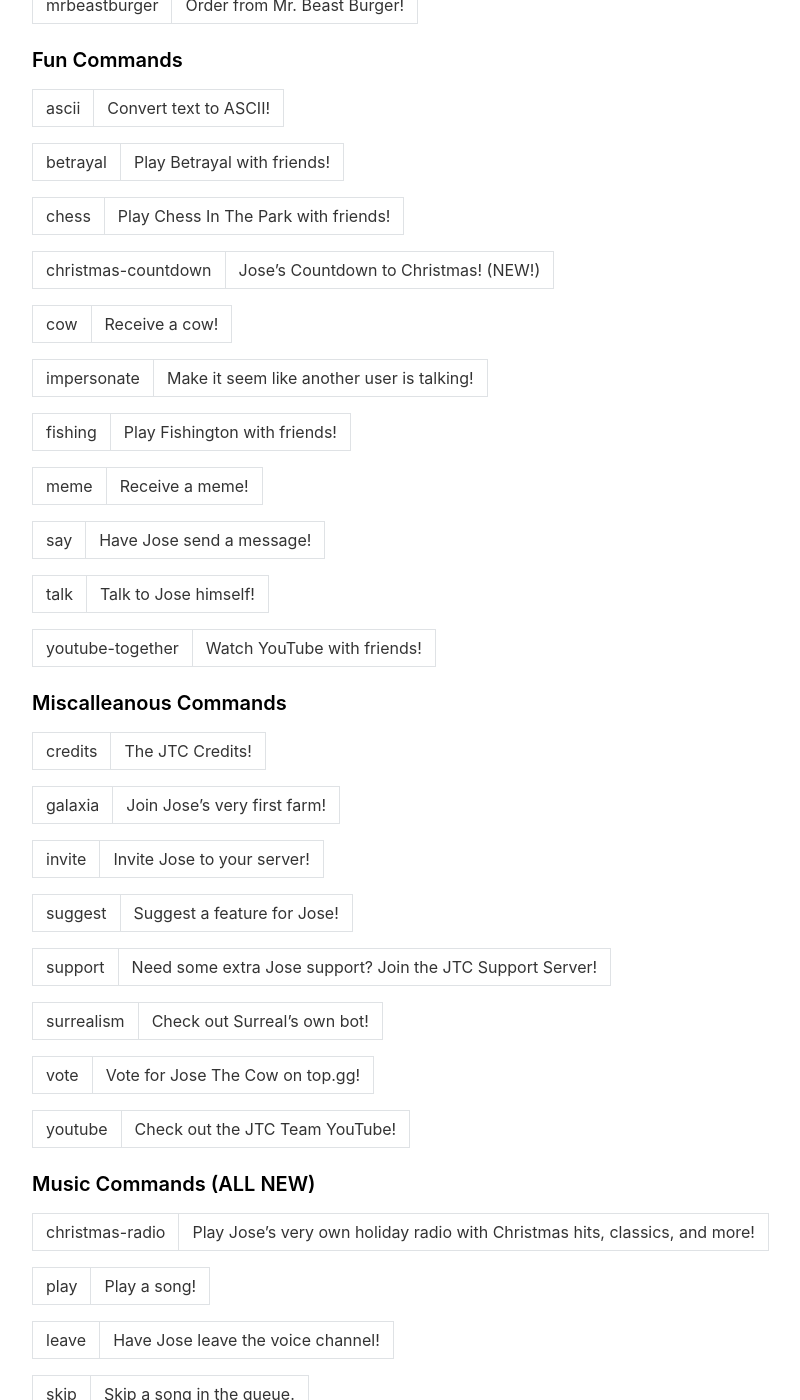
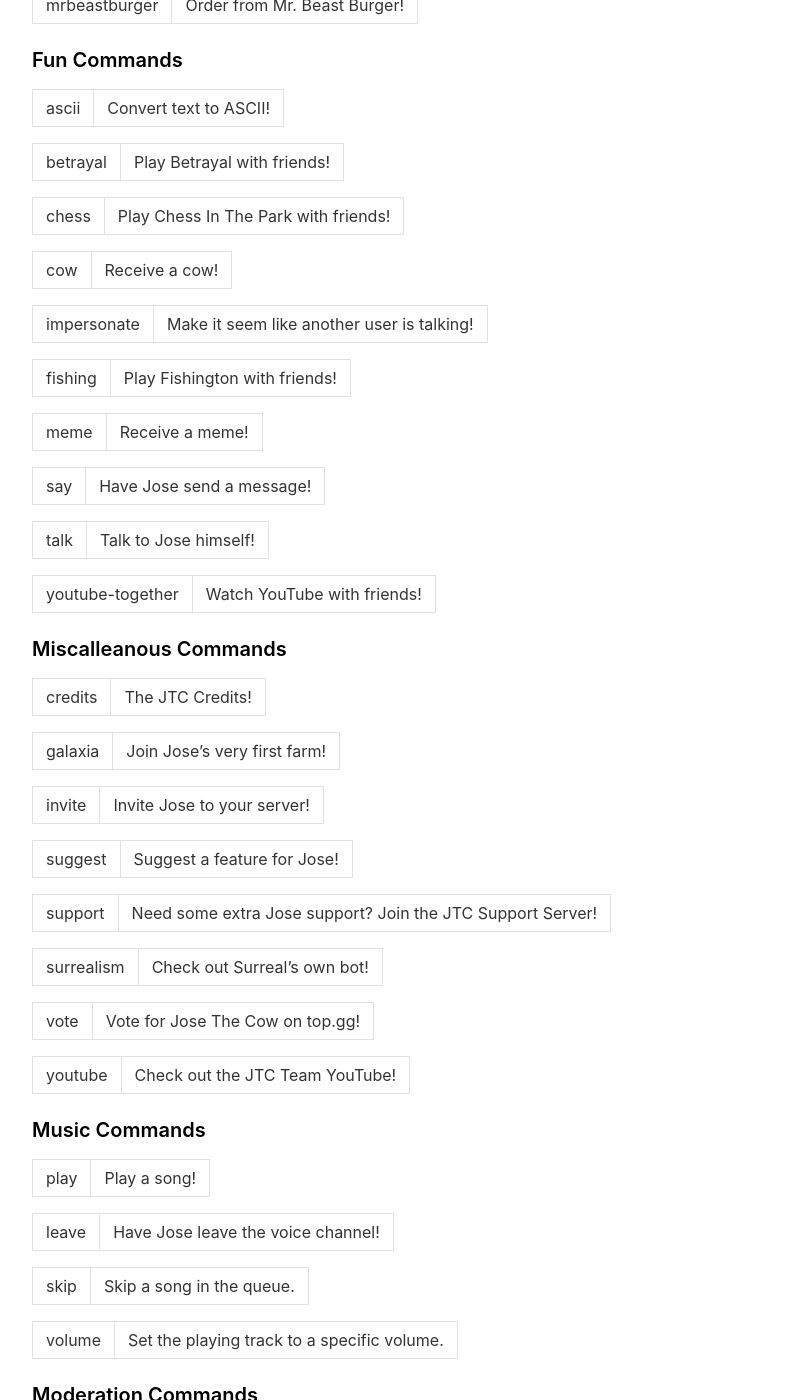
Before and after one commit to josethecow/josethecow.github.io, a Jekyll site: the page built from _pages/v4dot1features.md, in a window 1280 px wide and 1400 px high, scrolled down 794 px. Shown: the whole window, without its empty margins (233-1033 px from the left). Built offline with Jekyll 4.4.1, drawn with Linux system fonts in a browser that asks for light colours; nearby versions of some CDN libraries; some of the changed text lies outside the part shown.

Commit message:
Update v4dot1features.md

```diff
--- a/_pages/v4dot1features.md
+++ b/_pages/v4dot1features.md
@@ -3,7 +3,7 @@
 title: Features
 include_in_header: true
 ---
-### Features | The Christmas Update (v4)
+### Features | v4.1
 
 **Keep in mind that these can only be used as slash commands (no more prefix!). If you have Jose in your server but he doesn't seem to have slash commands, click [here](https://josethecow.ml/invite)!**
 
@@ -37,8 +37,6 @@
 
 chess | Play Chess In The Park with friends!
 
-christmas-countdown | Jose's Countdown to Christmas! (NEW!)
-
 cow | Receive a cow!
 
 impersonate | Make it seem like another user is talking!
@@ -71,9 +69,7 @@
 
 youtube | Check out the JTC Team YouTube!
 
-### Music Commands (ALL NEW)
-
-christmas-radio | Play Jose's very own holiday radio with Christmas hits, classics, and more!
+### Music Commands
 
 play | Play a song!
 
```
